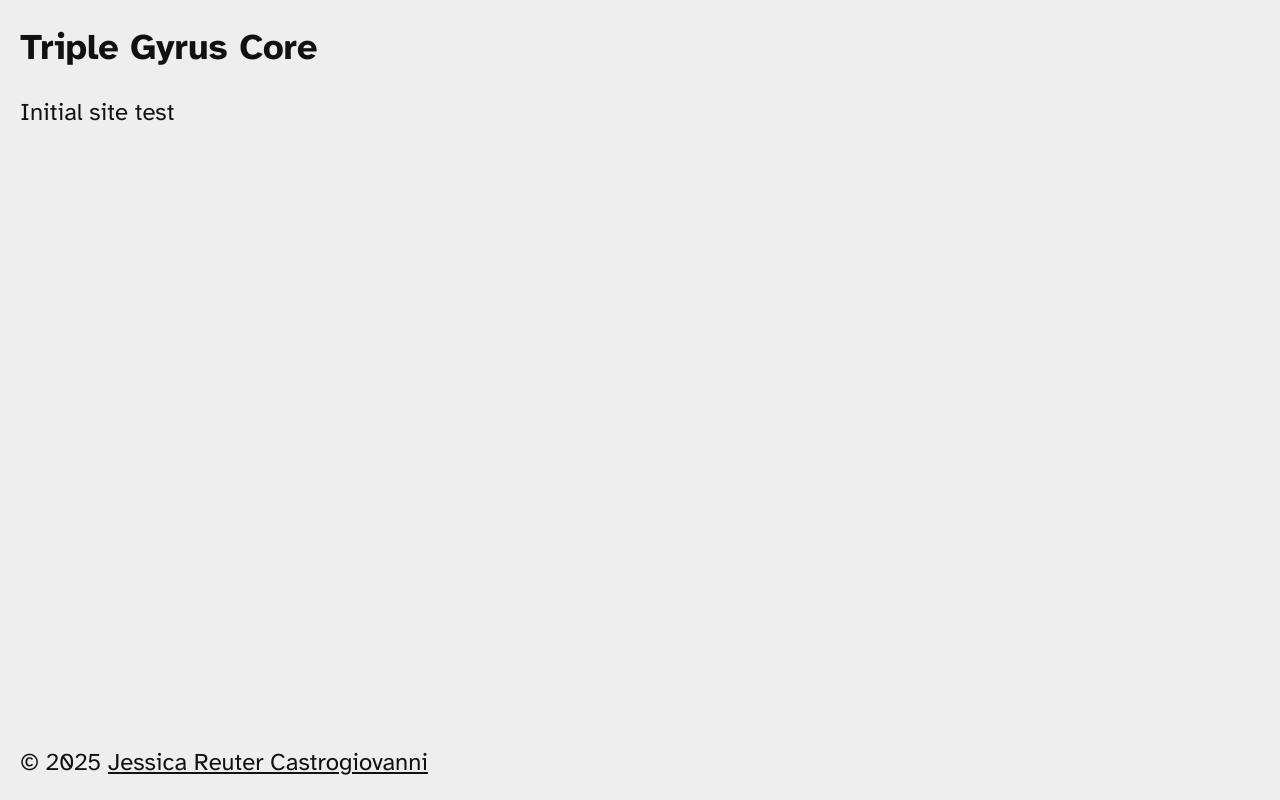
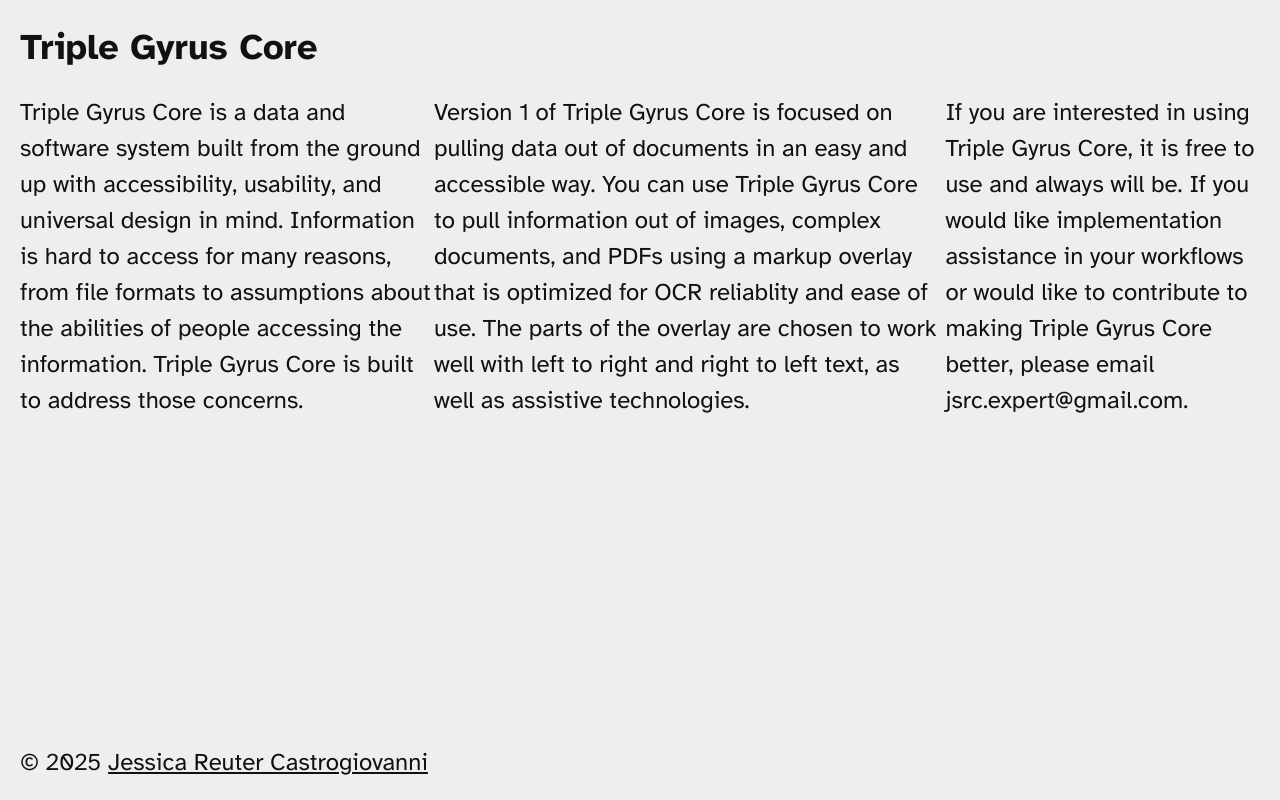
Before and after one commit to TripleGyrusCore/triplegyruscore.github.io, a plain HTML site: page index.html in a window 1280 px wide. Drawn offline with Linux system fonts and the light colour scheme.

Commit message:
Update index.html

```diff
--- a/index.html
+++ b/index.html
@@ -3,7 +3,7 @@
 <head>
     <meta charset="UTF-8">
     <meta name="viewport" content="width=device-width, initial-scale=1.0">
-    <title>Triple Gyrus Core Document</title>
+    <title>Triple Gyrus Core</title>
     <link rel="preconnect" href="https://fonts.googleapis.com">
     <link rel="preconnect" href="https://fonts.gstatic.com" crossorigin>
     <link href="https://fonts.googleapis.com/css2?family=Atkinson+Hyperlegible:ital,wght@0,400;0,700;1,400;1,700&display=swap" rel="stylesheet">
@@ -123,7 +123,9 @@
         <h1>Triple Gyrus Core</h1>
     </header>
     <main>
-        Initial site test
+        <p>Triple Gyrus Core is a data and software system built from the ground up with accessibility, usability, and universal design in mind. Information is hard to access for many reasons, from file formats to assumptions about the abilities of people accessing the information. Triple Gyrus Core is built to address those concerns.</p>
+        <p>Version 1 of Triple Gyrus Core is focused on pulling data out of documents in an easy and accessible way. You can use Triple Gyrus Core to pull information out of images, complex documents, and PDFs using a markup overlay that is optimized for OCR reliablity and ease of use. The parts of the overlay are chosen to work well with left to right and right to left text, as well as assistive technologies.</p>
+        <p>If you are interested in using Triple Gyrus Core, it is free to use and always will be. If you would like implementation assistance in your workflows or would like to contribute to making Triple Gyrus Core better, please email jsrc.expert@gmail.com.</p>
     </main>
     <footer>
         <p>&copy; 2025 <a href="https://jsrc.expert">Jessica Reuter Castrogiovanni</a></p>
```
